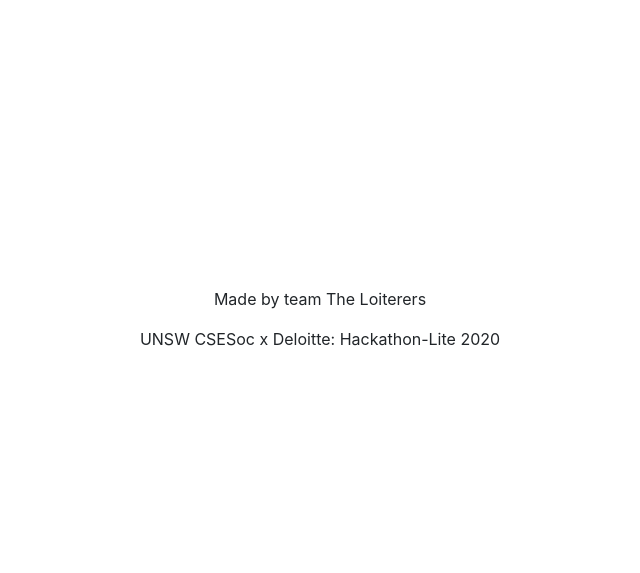
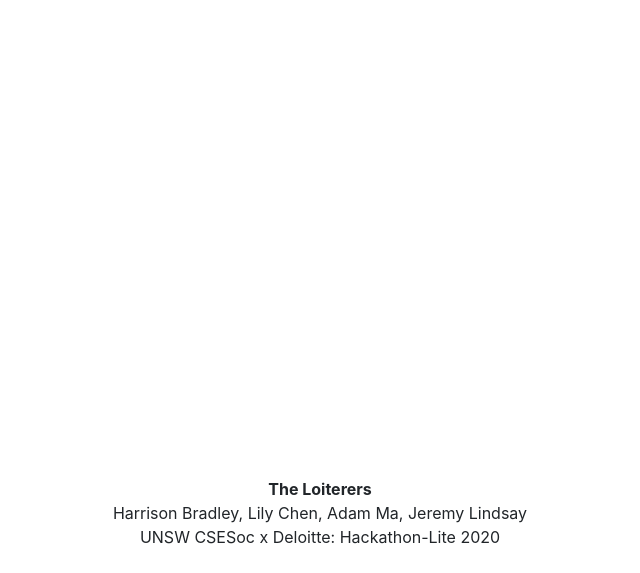
Before and after one commit to jnlindsay/unsw-csesoc-deloitte-hackathon-2020, a Python web app: template application/templates/home.html in a window 1280 px wide. Shown: the part 227-800 px from the top of the page, without its empty margins (320-960 px from the left). Run offline with Jinja, Linux system fonts and the light colour scheme; the template is opened without the code that fills it, so the values that code supplies are empty; some libraries are stand-ins or nearby versions.

Commit message:
fixed footer

```diff
--- a/application/templates/base.html
+++ b/application/templates/base.html
@@ -19,10 +19,13 @@
     </div>
 </body>
 
-<footer style="text-align: center">
-    <br><br><br><br><br><br><br><br><br><br><br><br>
-    <p>Made by team The Loiterers</p>
-    <p>UNSW CSESoc x Deloitte: Hackathon-Lite 2020</p>
+<footer style="text-align: center; bottom: 0; position: fixed; width: 100%;">
+    <strong>The Loiterers</strong>
+    <br>
+    Harrison Bradley, Lily Chen, Adam Ma, Jeremy Lindsay
+    <br>
+    UNSW CSESoc x Deloitte: Hackathon-Lite 2020
+    <br><br>
     {% block footer %}{% endblock %}
 </footer>
 
```
